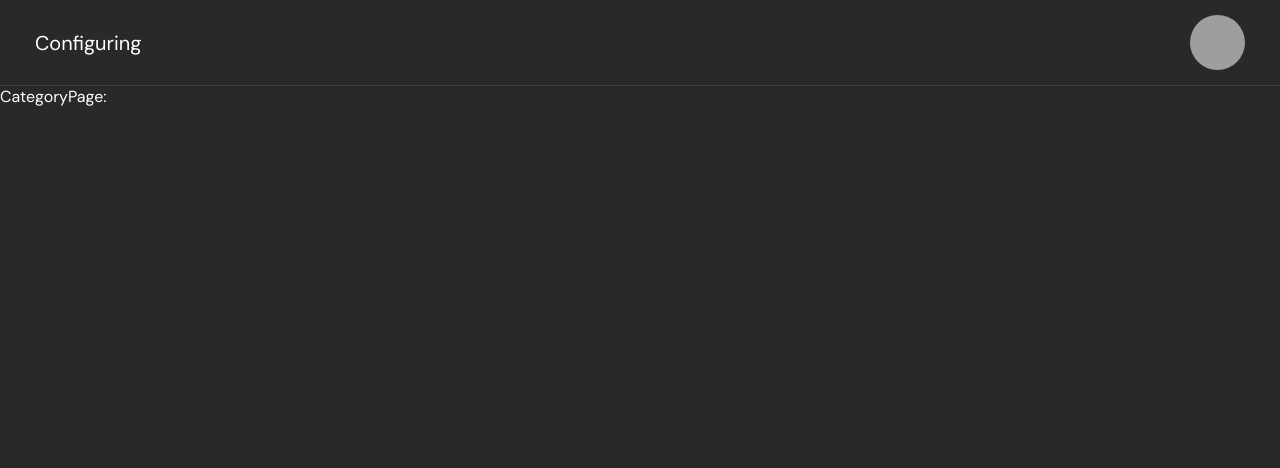
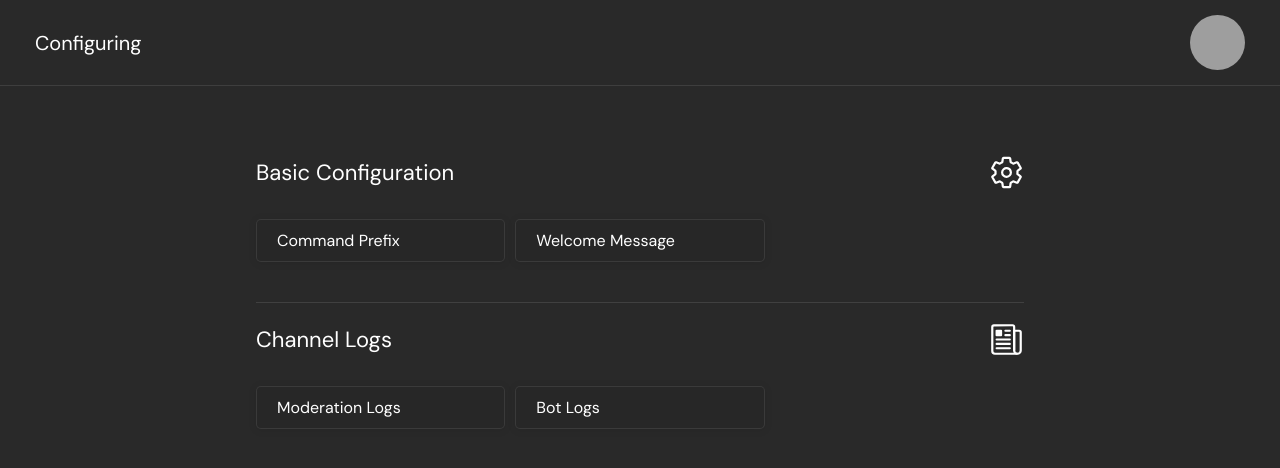
Before and after one commit to grYs51/AstolfoDeluxe, a React (Create React App) app in the folder astolfo-dashboard/: page /dashboard/categories in a window 1280 px wide. Shown: the top 468 px of the page. Built offline with nearby package versions, Linux system fonts and the light colour scheme; grey boxes are pictures that could not be loaded.

Commit message:
implement Category prefix and message

```diff
--- a/astolfo-dashboard/src/pages/CategoryPage.tsx
+++ b/astolfo-dashboard/src/pages/CategoryPage.tsx
@@ -1,7 +1,38 @@
 import { useContext } from "react";
 import { GuildContext } from "../utils/contexts/GuildContext";
+import { Container, Flex, Grid, TextButton, Title } from "../utils/styles";
+import { IoSettingsOutline, IoNewspaperOutline } from "react-icons/io5";
+import { useNavigate } from "react-router-dom";
 
 export const CategoryPage = () => {
   const { guildId } = useContext(GuildContext);
-  return <div> CategoryPage: {guildId}</div>;
+
+  const navigate = useNavigate();
+
+  return (
+    <div style={{ padding: "50px 0" }}>
+      <Container>
+        <div>
+          <Flex alignItems="center" justifyContent="space-between">
+            <Title>Basic Configuration</Title>
+            <IoSettingsOutline size={35} />
+          </Flex>
+          <Grid>
+            <TextButton onClick={() => navigate('/dashboard/prefix')}>Command Prefix</TextButton>
+            <TextButton onClick={() => navigate('/dashboard/message')}>Welcome Message</TextButton>
+          </Grid>
+        </div>
+        <div style={{ borderTop: '1px solid #ffffff1b', marginTop: '30px' }}>
+          <Flex alignItems="center" justifyContent="space-between">
+            <Title>Channel Logs</Title>
+            <IoNewspaperOutline size={35} />
+          </Flex>
+          <Grid>
+            <TextButton>Moderation Logs</TextButton>
+            <TextButton>Bot Logs</TextButton>
+          </Grid>
+        </div>
+      </Container>
+    </div>
+  );
 };
--- a/astolfo-dashboard/src/utils/styles/index.tsx
+++ b/astolfo-dashboard/src/utils/styles/index.tsx
@@ -12,6 +12,12 @@ export const MainButton = styled.div`
   border: 1px solid #58585863;
   margin: 10px 0;
   box-shadow: 0px 1px 8px 0px #00000018;
+`;
+
+export const TextButton = styled(MainButton)`
+  padding: 10px 20px;
+  width: 100%;
+  background-color: #272727;
 `;
 
 export const HomePageStyle = styled.div`
@@ -35,7 +41,7 @@ export const GuildMenuItemStyle = styled.div`
 `;
 
 export const Container = styled.div`
-  width: 1200px;
+  width: 60%;
   margin: 0 auto;
 `;
 
@@ -47,3 +53,25 @@ export const AppBarStyle = styled.header`
   box-sizing: border-box;
   border-bottom: 1px solid #c9c9c921;
 `;
+
+export const Title = styled.p`
+  font-size: 22px;
+`;
+
+type FlexProps = Partial<{
+  alignItems: string;
+  justifyContent: string;
+  flexDirection: string;
+}>;
+export const Flex = styled.div<FlexProps>`
+  display: flex;
+  align-items: ${({ alignItems }) => alignItems};
+  justify-content: ${({ justifyContent }) => justifyContent};
+  flex-direction: ${({ flexDirection }) => flexDirection};
+`;
+
+export const Grid = styled.div`
+  display: grid;
+  grid-template-columns: 1fr 1fr 1fr;
+  column-gap: 10px;
+`;
```
